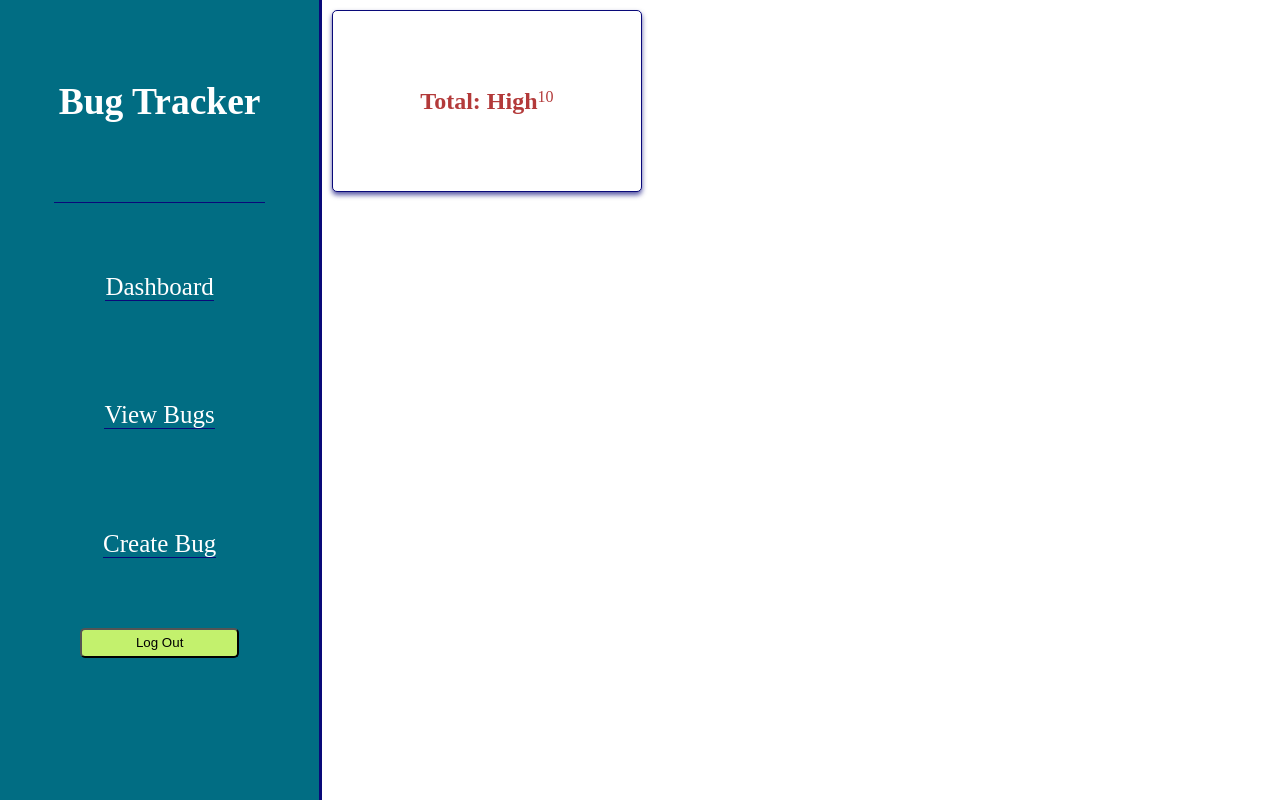
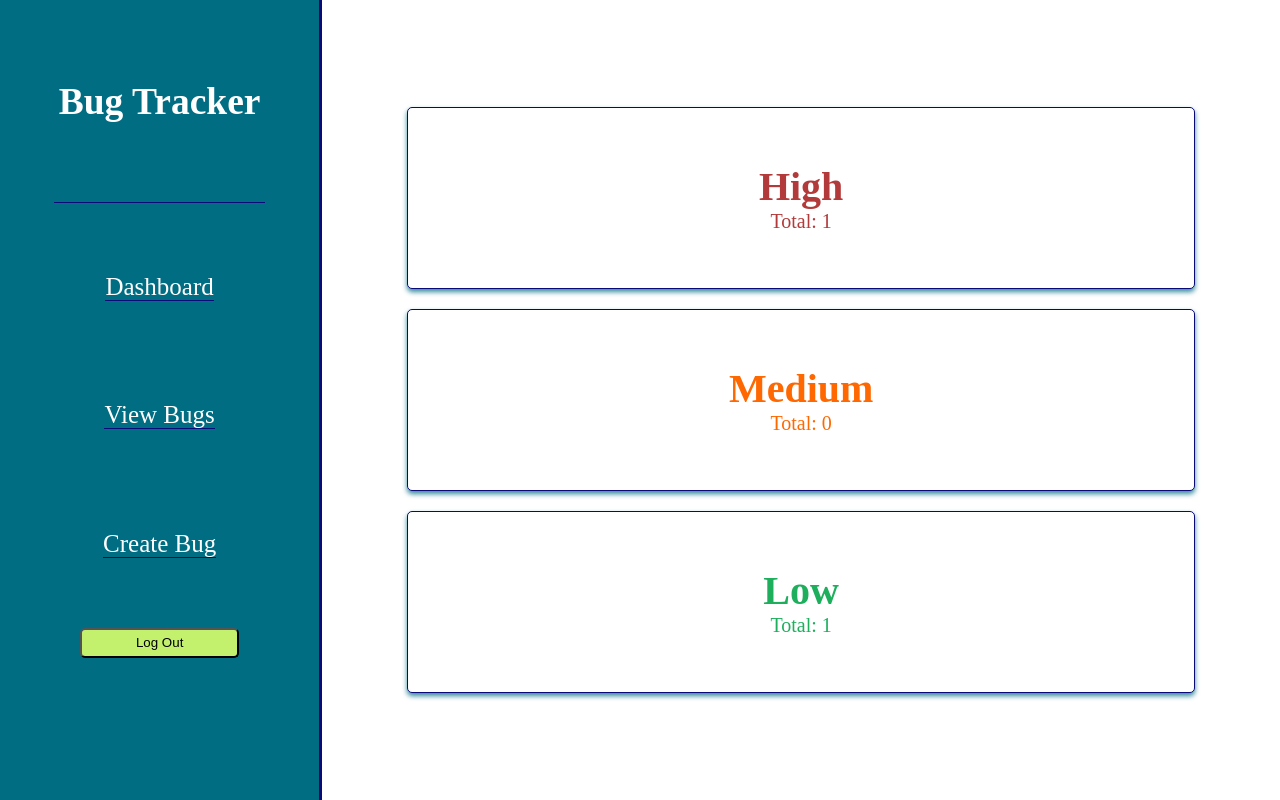
Before and after one commit to 0sorojo/React-Bug-tracker, a React (Create React App) app: page /dashboard in a window 1280 px wide. Both pictures are taken after typing "Sample", "Sample123" into the empty fields and a click on the button "Log In". Built offline with nearby package versions, Linux system fonts and the light colour scheme.

Commit message:
dashboard linked and styled ordered and colored

```diff
--- a/src/Views/Components/Bug-Card/bugCard.css
+++ b/src/Views/Components/Bug-Card/bugCard.css
@@ -1,7 +1,7 @@
 .bug-card {
   background-color: rgba(195, 241, 109, 0.349);
   border: 1px solid rgb(29, 175, 92, 0.8);
-  box-shadow: 2px 2px 2px rgb(29, 175, 92, 0.5);
+  box-shadow: 0px 3px 5px 0px rgb(29, 175, 92, 0.5);
   display: flex;
   flex-direction: column;
   justify-content: space-around;
--- a/src/Views/Components/Bug-Create-Edit/bugForm.css
+++ b/src/Views/Components/Bug-Create-Edit/bugForm.css
@@ -9,7 +9,7 @@
 .bug-form {
   background-color: rgba(195, 241, 109, 0.349);
   border: 1px solid rgb(29, 175, 92, 0.8);
-  box-shadow: 2px 2px 2px rgb(29, 175, 92, 0.5);
+  box-shadow: 0px 3px 5px 0px rgb(29, 175, 92, 0.5);
   display: flex;
   flex-direction: column;
   align-items: center;
--- a/src/Views/Components/Bug-View/bugView.css
+++ b/src/Views/Components/Bug-View/bugView.css
@@ -3,7 +3,7 @@
   margin: 20px;
   z-index: 5;
   border: 1px solid rgba(9, 9, 121, 1);
-  box-shadow: 0 2px 2px rgba(9, 9, 121, 0.5);
+  box-shadow: 0px 3px 5px 0px rgba(9, 9, 121, 0.5);
   border-radius: 10px;
   background-color: rgb(1, 109, 131);
   display: flex;
--- a/src/Views/Components/Dashboard-Card/dashboardCard.css
+++ b/src/Views/Components/Dashboard-Card/dashboardCard.css
@@ -1,15 +1,28 @@
 .dashboard-card {
   border-radius: 5px;
   background-color: white;
-  width: 30%;
+  width: 80%;
   height: 20%;
   padding: 10px;
-  margin: 10px;
+  margin: 10px 0;
   display: flex;
-  flex-wrap: wrap;
+  flex-direction: column;
   align-content: center;
   justify-content: center;
   text-align: center;
   border: 1px solid rgba(9, 9, 121, 1);
-  box-shadow: 0px 3px 5px 0px rgba(9, 9, 121, 0.692);
+  box-shadow: 0px 3px 5px 0px rgb(1, 109, 131, 0.8);
 }
+
+.header {
+  font-size: 40px;
+}
+
+.amount {
+  font-size: 20px;
+}
+
+.dashboard-card:hover {
+  transition: all 0.2s;
+  transform: scale(1.05);
+}
--- a/src/Views/Components/Dashboard-Card/dashboardCard.jsx
+++ b/src/Views/Components/Dashboard-Card/dashboardCard.jsx
@@ -6,9 +6,9 @@ const DashboardCard = (props) => {
   const {level, color} = PriorityController(props.priority);
 
   return (
-    <div className="dashboard-card" style={{color:color}}>
-      <h2>Total: {level} </h2>
-      <p>{props.count}</p>
+    <div className="dashboard-card" onClick={props.clicked}style={{color:color}}>
+      <h2 className="header">{level} </h2>
+      <p className="amount">Total: {props.count}</p>
     </div>
   )
 }
--- a/src/Views/Pages/Dashboard/dashboard.css
+++ b/src/Views/Pages/Dashboard/dashboard.css
@@ -1,6 +1,8 @@
-.page-container {
+.dashboard-container {
   display: flex;
   flex: 3 0 0;
-  justify-content: flex-start;
+  justify-content: center;
   position: relative;
+  flex-direction: column;
+  align-items: center;
 }
--- a/src/Views/Pages/Dashboard/dashboard.jsx
+++ b/src/Views/Pages/Dashboard/dashboard.jsx
@@ -1,12 +1,51 @@
-import React from "react"
+import React, {useEffect} from "react"
+import {useDispatch, useSelector} from "react-redux"
+import {useHistory} from "react-router-dom"
+import {getBugs} from "../../../Controllers/Redux/bugSlice"
 import "./dashboard.css"
 import DashboardCard from "../../Components/Dashboard-Card/dashboardCard"
 
+
 const Dashboard = () => {
 
+  const dispatch = useDispatch();
+  const bugs = useSelector(state => state.bugs)
+  const browserHistory = useHistory();
+
+
+  useEffect(() => {dispatch(getBugs())}, [bugs === undefined])
+
+
+
+  let highCount = 0
+  let mediumCount = 0
+  let lowCount = 0
+
+  const redirect = () => {browserHistory.push("./viewbugs")}
+
+  const filterBugs = (priority) => {
+    return bugs.filter(bug => priority === bug.priority)
+  }
+
+  if (bugs !== undefined) {
+    highCount = filterBugs(1);
+    mediumCount = filterBugs(2);
+    lowCount = filterBugs(3);
+  }
+
+
+
   return (
-    <div className="page-container">
-    <DashboardCard priority="1" count="10"/>
+    <div className="dashboard-container">
+    <DashboardCard priority="1"
+    count={highCount.length}
+    clicked={redirect}/>
+    <DashboardCard priority="2"
+    count={mediumCount.length}
+    clicked={redirect}/>
+    <DashboardCard priority="3"
+    count={lowCount.length}
+    clicked={redirect}/>
     </div>
   )
 }
```
